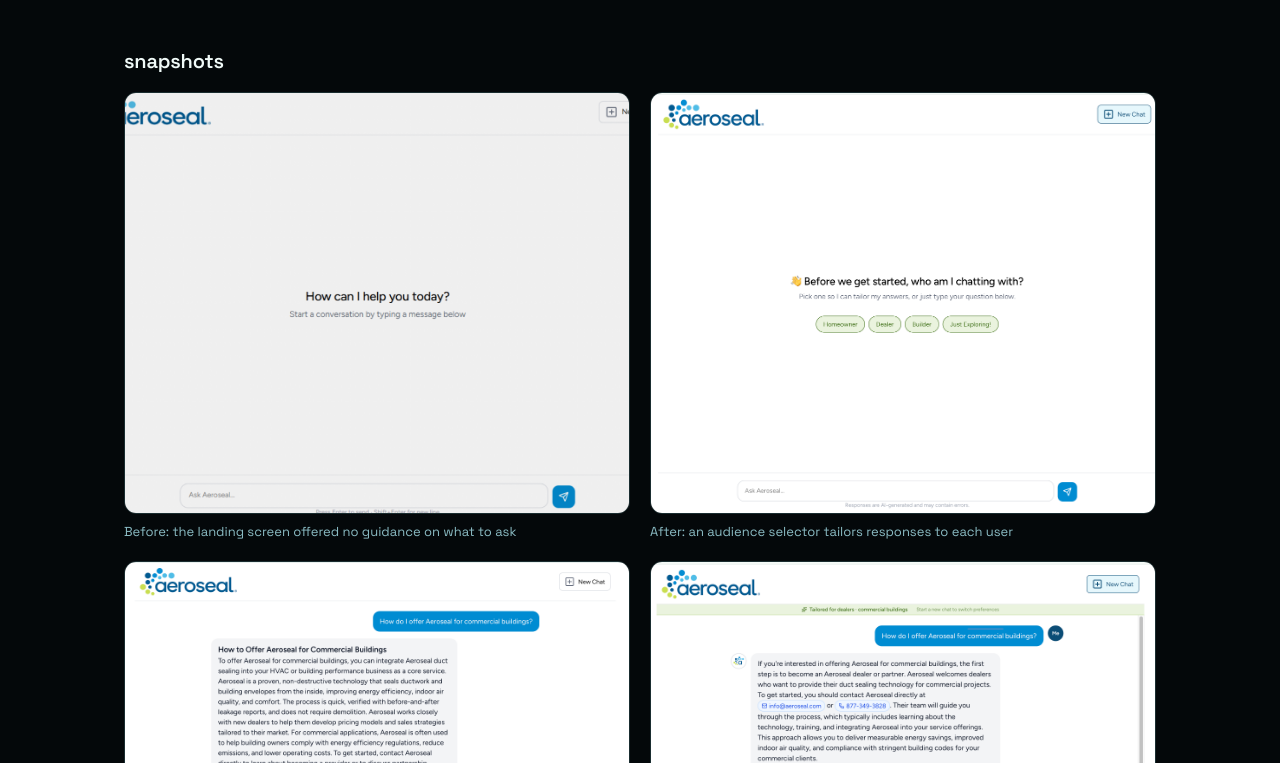
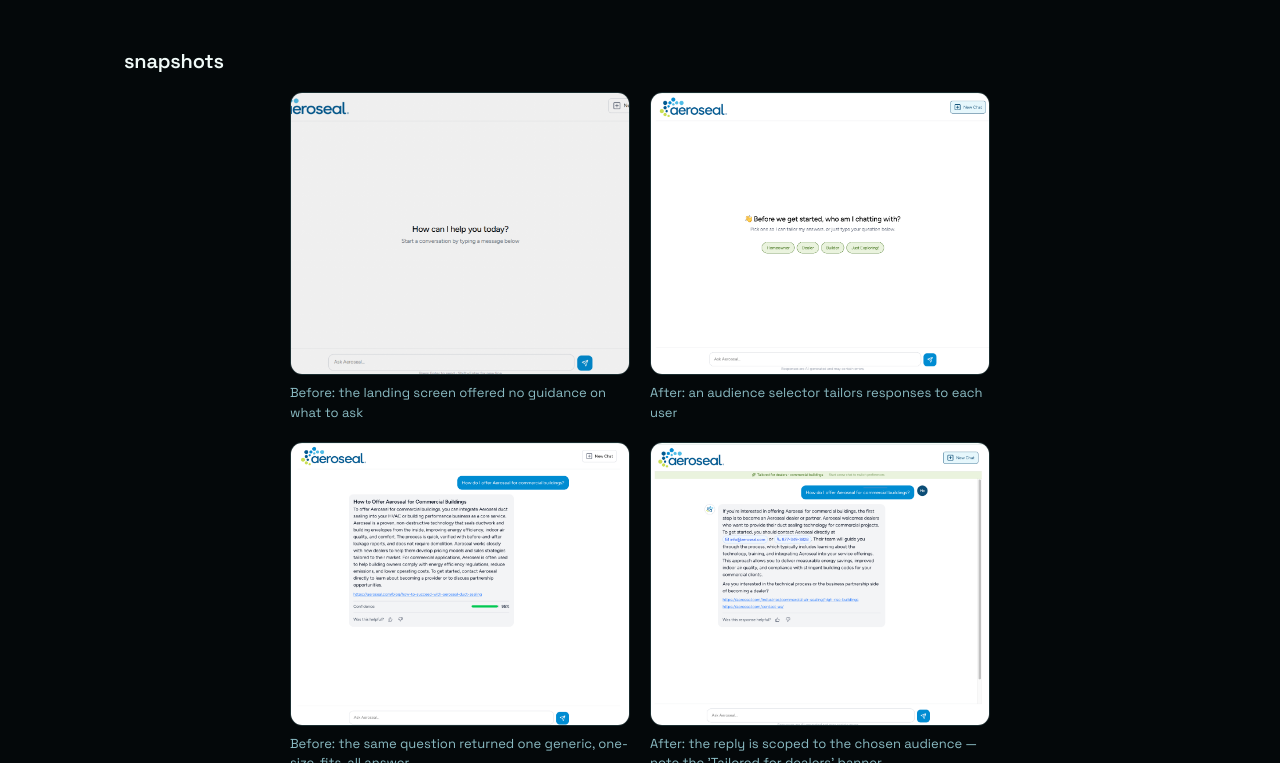
Before and after one commit to Aishi25/PersonalPortfolio, a Next.js app: page /projects/aeroseal-chatbot in a window 1280 px wide. Shown: the part 1517-2280 px from the top of the page. Built offline with nearby package versions, Linux system fonts and the light colour scheme.

Commit message:
Cap snapshot grid width so thumbnails return to their earlier size
The 2-per-row change stretched thumbnails to full column width. Cap the
grid at 700px and center it so columns render at ~340px (matching the
earlier size) while keeping the 2x2 desktop / single-column mobile layout.

```diff
--- a/components/Snapshots.tsx
+++ b/components/Snapshots.tsx
@@ -60,8 +60,10 @@ export function Snapshots({ shots, slug }: { shots: Screenshot[]; slug: string }
       <div
         style={{
           display: "grid",
-          gridTemplateColumns: "repeat(auto-fit, minmax(min(100%, 400px), 1fr))",
+          gridTemplateColumns: "repeat(auto-fit, minmax(min(100%, 300px), 1fr))",
           gap: "1.25rem",
+          maxWidth: "700px",
+          margin: "0 auto",
         }}
       >
         {shots.map((shot, i) => (
```
